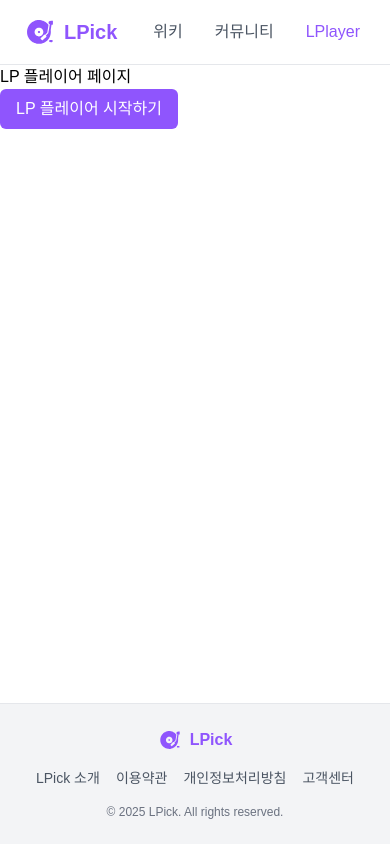
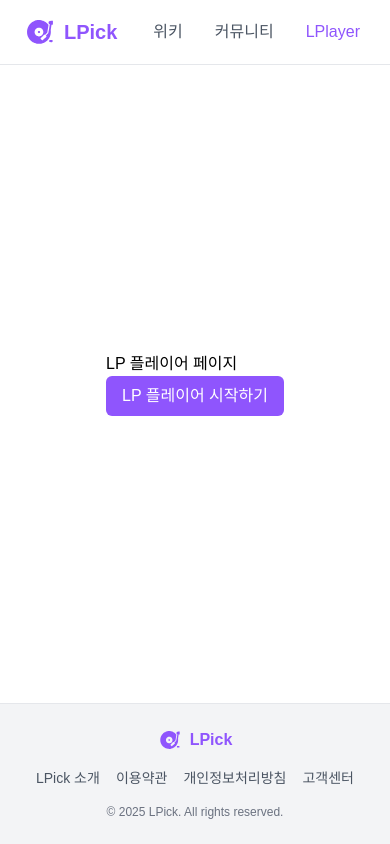
Before and after one commit to 404-Not-Found-DMU/lpick-frontend, a Next.js app: page /lplayer in a window 390 px wide. Built offline with nearby package versions, Linux system fonts and the light colour scheme.

Commit message:
design: #11 반응형 UI 수정정

```diff
--- a/src/app/layout.tsx
+++ b/src/app/layout.tsx
@@ -9,9 +9,9 @@ const RootLayout = ({ children }: { children: React.ReactNode }) => {
     <html lang="ko" suppressHydrationWarning>
       <body>
         <ThemeProvider>
-          <div className="flex min-h-screen flex-col">
+          <div className="flex min-h-screen h-screen flex-col">
             <Header />
-            <div className="flex-1">{children}</div>
+            <div className="flex-1 flex flex-col items-center justify-center w-screen h-full">{children}</div>
             <Footer />
           </div>
         </ThemeProvider>
--- a/src/app/login/page.tsx
+++ b/src/app/login/page.tsx
@@ -252,6 +252,7 @@ const LoginPage = () => {
                       50K+
                     </div>
                     <div className="text-sm text-gray-600 dark:text-gray-400">커뮤니티 글</div>
+
                   </div>
                 </div>
               </div>
--- a/src/components/Layout/Header.tsx
+++ b/src/components/Layout/Header.tsx
@@ -18,7 +18,7 @@ const Header = () => {
   const pathname = usePathname();
 
   return (
-    <header className="sticky top-0 z-50 overflow-x-hidden border-b border-gray-200 bg-white dark:border-gray-800 dark:bg-gray-900">
+    <header className="sticky overflow-clip top-0 z-50 border-b border-gray-200 bg-white dark:border-gray-800 dark:bg-gray-900">
       <div className="flex h-16 w-full items-center justify-between gap-5 px-4">
         <div className="flex-shrink-0 px-2">
           <Link href="/" className="flex items-center">
```
